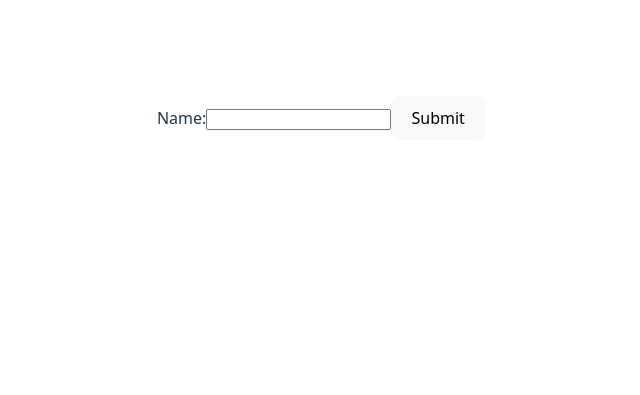
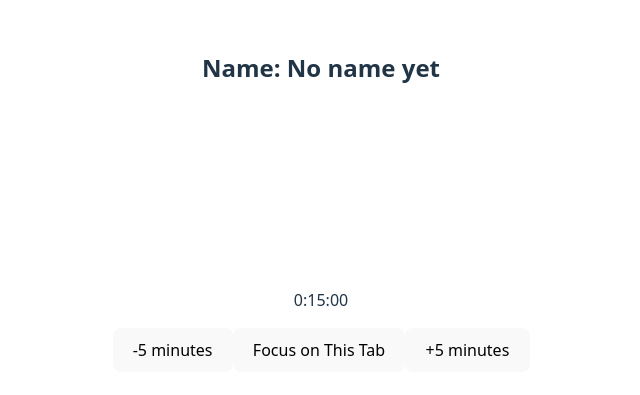
Before and after one commit to witheringcrown/chrome_critters, a React (Vite) app: page / in a window 1280 px wide. Shown: the part 199-594 px from the top of the page, without its empty margins (319-959 px from the left). Built offline with nearby package versions, Linux system fonts and the light colour scheme.

Commit message:
change state when timer timeout

```diff
--- a/src/App.tsx
+++ b/src/App.tsx
@@ -9,7 +9,7 @@ import Failed from './failed';
 
 function App() {
   const [name, setName] = useState('');
-  const [creatureState, setCreatureState] = useState<'ready' | 'egg' | 'scrambled' | 'hatched' | 'alive' | 'focus' | 'dead'> ('hatched');
+  const [creatureState, setCreatureState] = useState<'ready' | 'egg' | 'scrambled' | 'hatched' | 'alive' | 'focus' | 'dead'> ('ready');
 
   useEffect(() => {
     chrome.storage.local.get("creatureState", (data) => {
```
Also changed, not shown: public/background.js (+8 -2 lines).
